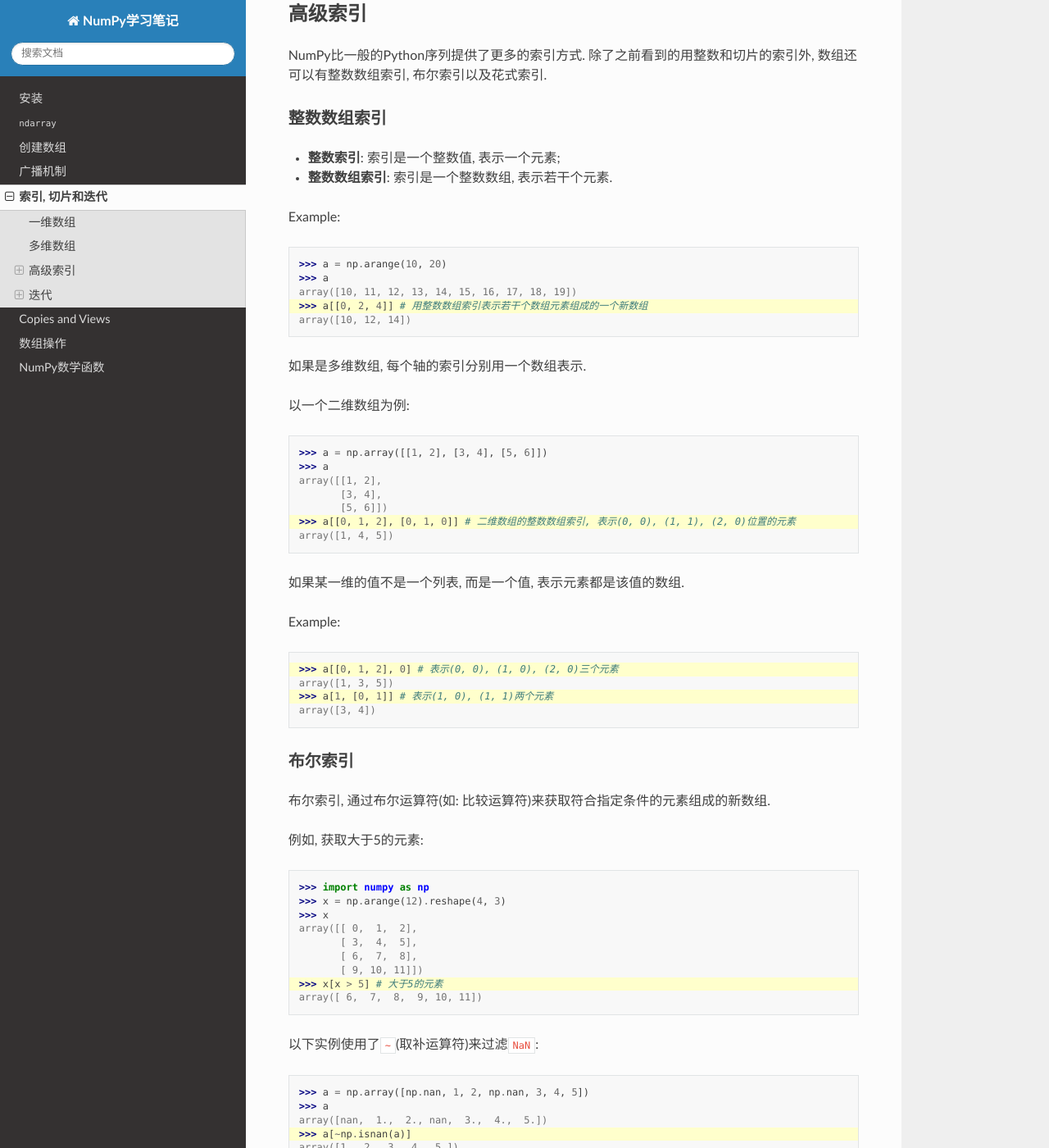
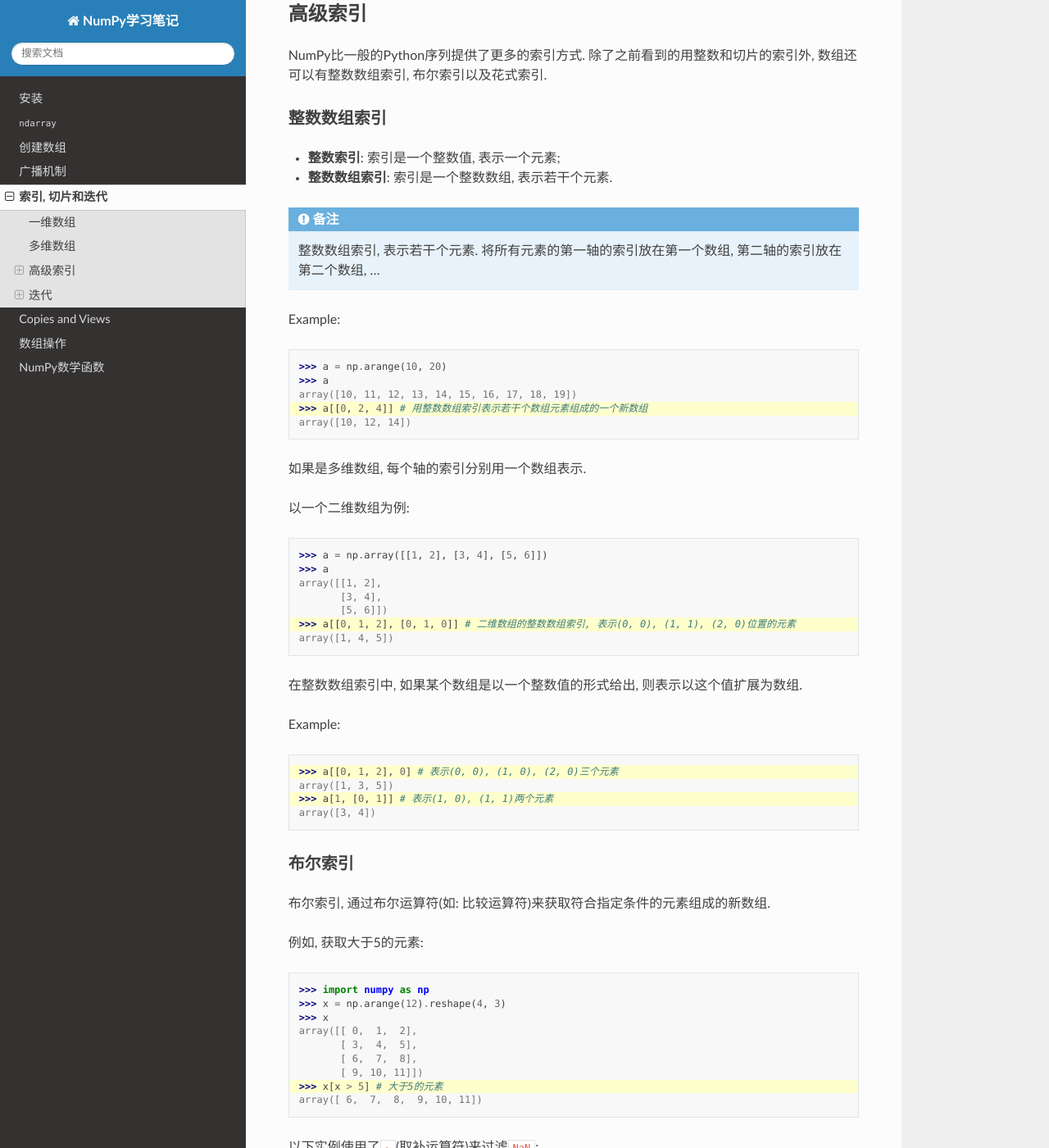
Before and after one commit to My-LearningNotes/NumPy, a Sphinx documentation site: the page built from source/indexing_slicing_iterating.rst, in a window 1280 px wide and 1400 px high, scrolled down 1948 px. Shown: the whole window at 82% size. Built offline with Sphinx 7.4.7 and the Read the Docs theme 2.0.0, drawn with Linux system fonts in a browser that asks for light colours; some of the changed text lies outside the part shown.

Commit message:
更新关于索引, 切片和迭代的笔记

```diff
--- a/source/indexing_slicing_iterating.rst
+++ b/source/indexing_slicing_iterating.rst
@@ -113,6 +113,11 @@ NumPy比一般的Python序列提供了更多的索引方式.
 * **整数索引**\ : 索引是一个整数值, 表示一个元素;
 * **整数数组索引**\ : 索引是一个整数数组, 表示若干个元素.
 
+.. note::
+
+    整数数组索引, 表示若干个元素.
+    将所有元素的第一轴的索引放在第一个数组, 第二轴的索引放在第二个数组, ...
+
 Example:
 
 .. code-block:: python
@@ -139,7 +144,8 @@ Example:
     >>> a[[0, 1, 2], [0, 1, 0]] # 二维数组的整数数组索引, 表示(0, 0), (1, 1), (2, 0)位置的元素
     array([1, 4, 5])
 
-如果某一维的值不是一个列表, 而是一个值, 表示元素都是该值的数组.
+
+在整数数组索引中, 如果某个数组是以一个整数值的形式给出, 则表示以这个值扩展为数组.
 
 Example:
 
@@ -342,6 +348,10 @@ Example:
 
 ``a.T``\ 返回的是a的转置数组, 是一个视图, 底层的数据和内存布局没有改变, 所以迭代的数据也没有改变.
 
+.. note::
+
+    ``numpy.nditer``\ 的迭代, 是对\ ``ndarray``\ 底层的数据存储区, 即\ ``ndarray.data``\ 的迭代.
+
 
 控制遍历顺序
 ++++++++++++
```
